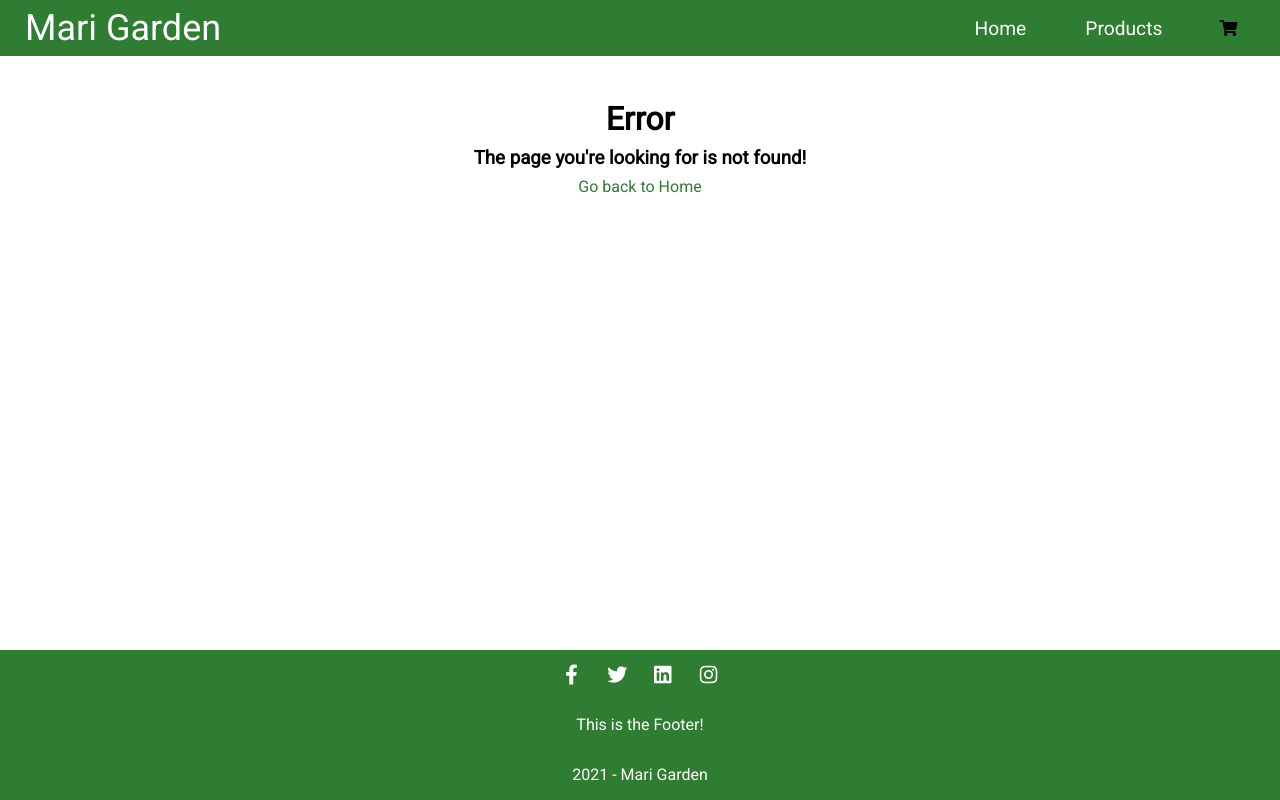
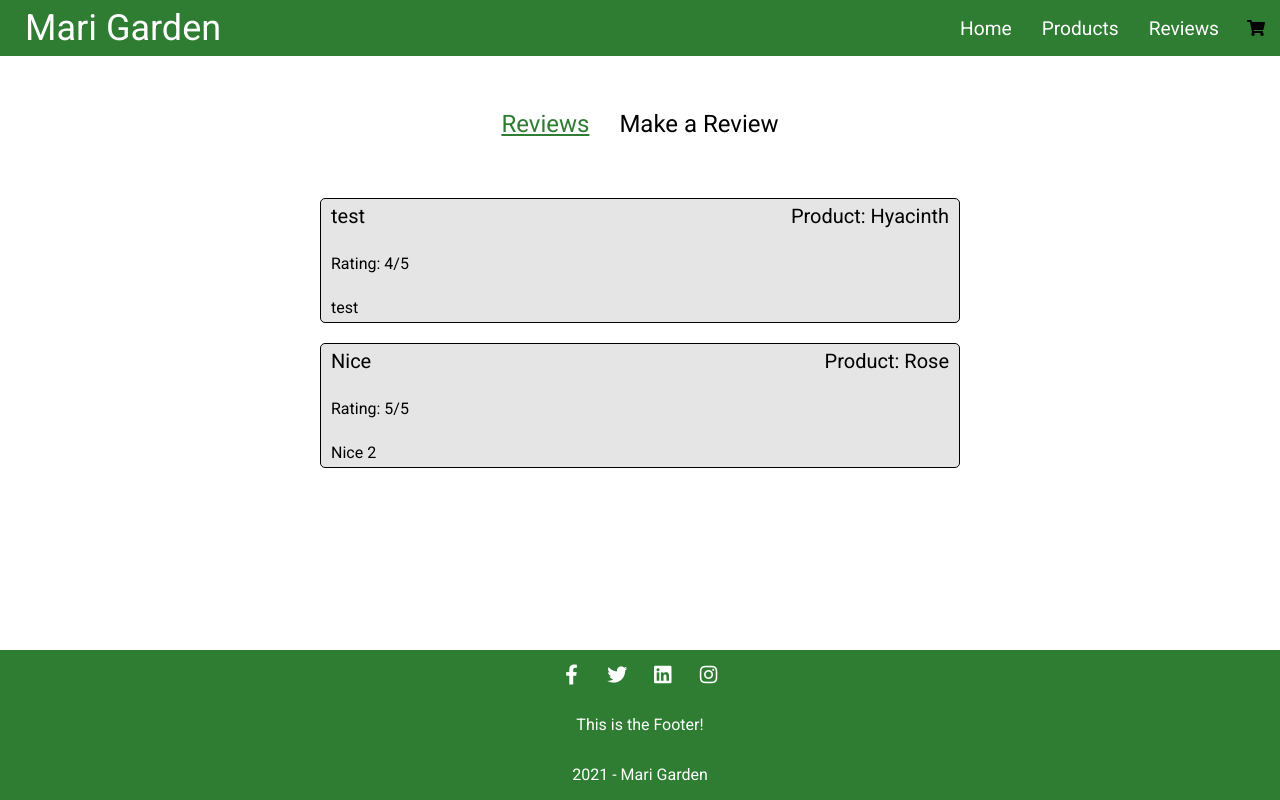
Before and after one commit to AlexandruC213/mariGarden, a Vue app: page /reviews in a window 1280 px wide. Before the commit this address led to /404. Built offline with nearby package versions, Linux system fonts and the light colour scheme; data requests are answered from the project's data file.

Commit message:
Reviews first version

```diff
--- a/db.json
+++ b/db.json
@@ -90,5 +90,21 @@
       "longDesc": "This is just a longer description of the product",
       "image": "https://www.blumigo.de/wp-content/uploads/2015/05/Gerbera-mini-Kimsey-1.jpg"
     }
+  ],
+  "reviews": [
+    {
+      "id": 5427612,
+      "productSelected": "Hyacinth",
+      "title": "test",
+      "description": "test",
+      "rating": "4"
+    },
+    {
+      "id": 5997079,
+      "productSelected": "Rose",
+      "title": "Nice",
+      "description": "Nice 2",
+      "rating": "5"
+    }
   ]
 }
--- /dev/null
+++ b/src/components/DisplayReviews.vue
@@ -0,0 +1,66 @@
+<template>
+  <div>
+    <div class="review" v-for="review in reviews" :key="review.id">
+      <div>
+        <p class="title">{{ review.title }}</p>
+        <p class="product">Product: {{ review.productSelected }}</p>
+      </div>
+      <div>
+        <p class="rating">Rating: {{ review.rating }}/5</p>
+      </div>
+      <div>
+        <p class="description">{{ review.description }}</p>
+      </div>
+    </div>
+  </div>
+</template>
+
+<script>
+import { mapState } from "vuex";
+
+export default {
+  computed: {
+    ...mapState("review", ["reviews"]),
+  },
+  created() {
+    this.$store.dispatch("review/getReviews");
+    console.log(this.reviews);
+  },
+};
+</script>
+
+<style scoped>
+.review {
+  height: 125px;
+  background-color: rgba(0, 0, 0, 0.1);
+  margin-bottom: 20px;
+  border: 1px solid black;
+  border-radius: 5px;
+  display: flex;
+  flex-direction: column;
+  justify-content: space-between;
+}
+
+.review div:first-of-type {
+  display: flex;
+  justify-content: space-between;
+  font-size: 1.25rem;
+  font-weight: 400;
+}
+
+.review div:first-of-type .title {
+  padding: 5px 0 0 10px;
+}
+
+.review div:first-of-type .product {
+  padding: 5px 10px 0 0;
+}
+
+.review .rating {
+  padding-left: 10px;
+}
+
+.review .description {
+  padding: 0 0 5px 10px;
+}
+</style>
--- a/src/components/Header.vue
+++ b/src/components/Header.vue
@@ -9,6 +9,9 @@
       </div>
       <div class="link">
         <router-link :to="{ name: 'products' }">Products</router-link>
+      </div>
+      <div class="link">
+        <router-link :to="{ name: 'reviews' }">Reviews</router-link>
       </div>
       <div class="cart-container">
         <Cart class="cart">
--- /dev/null
+++ b/src/components/MakeReview.vue
@@ -0,0 +1,131 @@
+<template>
+  <div class="form-container">
+    <form @submit.prevent="createReview">
+      <div class="select">
+        <label>Select a Product</label>
+        <select v-model="review.productSelected">
+          <option v-for="prod in allProducts" :key="prod.id">
+            {{ prod.title }}
+          </option>
+        </select>
+      </div>
+
+      <div class="title">
+        <label>Title</label>
+        <input v-model="review.title" type="text" />
+      </div>
+
+      <div class="review">
+        <label>Review</label>
+        <textarea v-model="review.description" type="text" rows="4" />
+      </div>
+
+      <div class="rating">
+        <label>Select Rating</label>
+        <select v-model="review.rating">
+          <option v-for="index in 5" :key="index">{{ index }}</option>
+        </select>
+      </div>
+
+      <button type="Submit">Submit</button>
+    </form>
+  </div>
+</template>
+
+<script>
+export default {
+  props: {
+    allProducts: {
+      type: Array,
+      required: true,
+    },
+  },
+  data() {
+    return {
+      review: this.createFreshReviewObject(),
+    };
+  },
+  methods: {
+    createFreshReviewObject() {
+      const id = Math.floor(Math.random() * 10000000);
+
+      return {
+        id: id,
+        productSelected: "",
+        title: "",
+        description: "",
+        rating: "",
+      };
+    },
+    createReview() {
+      this.$store.dispatch("review/addReview", this.review).then(() => {
+        this.$router.go();
+        this.review = this.createFreshReviewObject();
+      });
+    },
+  },
+};
+</script>
+
+<style scoped>
+.form-container {
+  height: 40vh;
+}
+
+.form-container form {
+  height: 100%;
+  display: flex;
+  flex-direction: column;
+  justify-content: space-between;
+}
+
+.form-container .select,
+.form-container .title,
+.form-container .review,
+.form-container .rating {
+  display: flex;
+  flex-direction: column;
+  font-size: 1.25rem;
+}
+
+.form-container .select select option,
+.form-container .select select,
+.form-container .rating select,
+.form-container .rating select option,
+.form-container .title input,
+.form-container .review textarea {
+  font-size: 1rem;
+}
+
+.form-container .title input,
+.form-container .review textarea {
+  padding: 3px 5px;
+}
+
+.form-container .select select option,
+.form-container .rating select option {
+  text-align: center;
+}
+
+.form-container .title input {
+  outline: none;
+  height: 24px;
+}
+
+.form-container .review textarea {
+  outline: none;
+}
+
+.form-container button {
+  background-color: var(--orange);
+  border: none;
+  padding: 5px 0;
+  font-size: 1.25rem;
+  border-radius: 7px;
+  cursor: pointer;
+}
+
+.form-container button:hover {
+  background-color: rgba(255, 193, 7, 0.8);
+}
+</style>
--- a/src/router/index.js
+++ b/src/router/index.js
@@ -46,6 +46,18 @@ const routes = [
     component: () => import("../views/Checkout.vue"),
   },
   {
+    path: "/reviews",
+    name: "reviews",
+    component: () => import("../views/Reviews.vue"),
+    props: true,
+    beforeEnter(routeTo, routeFrom, next) {
+      store.dispatch("product/getAllProducts").then((allProducts) => {
+        routeTo.params.allProducts = allProducts;
+        next();
+      });
+    },
+  },
+  {
     path: "/404",
     name: "404",
     component: () => import("../views/errors/NotFound.vue"),
--- a/src/services/EventServices.js
+++ b/src/services/EventServices.js
@@ -5,7 +5,7 @@ const apiClient = axios.create({
   withCredentials: false,
   headers: {
     Accept: "apliction/json",
-    "Content-Type": "aplication/json",
+    "Content-Type": "application/json",
   },
   timeout: 10000,
 });
@@ -17,4 +17,13 @@ export default {
   fetchProductDetails(id) {
     return apiClient.get("/products/" + id);
   },
+  fetchAllProducts() {
+    return apiClient.get("/products");
+  },
+  fetchReviews() {
+    return apiClient.get("/reviews");
+  },
+  postReview(review) {
+    return apiClient.post("/reviews", review);
+  },
 };
--- a/src/store/index.js
+++ b/src/store/index.js
@@ -3,6 +3,7 @@ import Vuex from "vuex";
 import * as product from "@/store/modules/product.js";
 import * as cart from "@/store/modules/cart.js";
 import * as notification from "@/store/modules/notification.js";
+import * as review from "@/store/modules/review.js";
 
 Vue.use(Vuex);
 
@@ -11,5 +12,6 @@ export default new Vuex.Store({
     product,
     cart,
     notification,
+    review,
   },
 });
--- a/src/store/modules/product.js
+++ b/src/store/modules/product.js
@@ -4,6 +4,7 @@ export const namespaced = true;
 
 export const state = {
   products: [],
+  allProducts: [],
   product: {},
   numberOfProducts: null,
   perPage: 4,
@@ -18,6 +19,9 @@ export const mutations = {
   },
   SET_NUMBER_OF_PRODUCTS(state, number) {
     state.numberOfProducts = number;
+  },
+  SET_ALL_PRODUCTS(state, allProducts) {
+    state.allProducts = allProducts;
   },
 };
 
@@ -49,6 +53,12 @@ export const actions = {
       });
     }
   },
+  getAllProducts({ commit }) {
+    return EventServices.fetchAllProducts().then((response) => {
+      commit("SET_ALL_PRODUCTS", response.data);
+      return response.data;
+    });
+  },
 };
 
 export const getters = {
--- /dev/null
+++ b/src/store/modules/review.js
@@ -0,0 +1,52 @@
+import EventServices from "../../services/EventServices";
+
+export const namespaced = true;
+
+export const state = {
+  reviews: [],
+  //   review: {},
+};
+
+export const mutations = {
+  SET_REVIEWS(state, reviews) {
+    state.reviews = reviews;
+  },
+  ADD_REVIEW(state, review) {
+    state.reviews.push(review);
+  },
+};
+
+export const actions = {
+  getReviews({ commit }) {
+    console.log("Intra in getReviews");
+    EventServices.fetchReviews()
+      .then((response) => {
+        console.log(response);
+        commit("SET_REVIEWS", response.data);
+      })
+      .catch((error) => {
+        console.log(error.message);
+      });
+  },
+  addReview({ commit, dispatch }, review) {
+    return EventServices.postReview(review)
+      .then(() => {
+        commit("ADD_REVIEW", review);
+        const notification = {
+          type: "success",
+          message: "Your review has been created!",
+        };
+        dispatch("notification/addNotification", notification, { root: true });
+      })
+      .catch((error) => {
+        const notification = {
+          type: "error",
+          message: "There was a problem creating your review: " + error.message,
+        };
+        dispatch("notification/addNotification", notification, { root: true });
+        throw error;
+      });
+  },
+};
+
+export const getters = {};
--- /dev/null
+++ b/src/views/Reviews.vue
@@ -0,0 +1,91 @@
+<template>
+  <div class="container-reviews">
+    <div class="tabs">
+      <span
+        v-for="(tab, index) in tabs"
+        :key="index"
+        :class="currentActiveTab(tab)"
+        @click="changeTab(tab)"
+        >{{ tab }}</span
+      >
+    </div>
+
+    <DisplayReviews v-show="displayTab('Reviews')" class="reviewsTab" />
+
+    <MakeReview
+      v-show="displayTab('Make a Review')"
+      class="makeReview"
+      :allProducts="allProducts"
+    />
+  </div>
+</template>
+
+<script>
+import DisplayReviews from "@/components/DisplayReviews.vue";
+import MakeReview from "@/components/MakeReview.vue";
+
+export default {
+  components: {
+    DisplayReviews,
+    MakeReview,
+  },
+  props: {
+    allProducts: {
+      type: Array,
+      required: true,
+    },
+  },
+  data() {
+    return {
+      tabs: ["Reviews", "Make a Review"],
+      selectedTab: "Reviews",
+    };
+  },
+  methods: {
+    changeTab(currentTab) {
+      this.selectedTab = currentTab;
+    },
+    displayTab(tab) {
+      return this.selectedTab === tab;
+    },
+    currentActiveTab(currentTab) {
+      return {
+        active: this.selectedTab == currentTab,
+      };
+    },
+  },
+};
+</script>
+
+<style scoped>
+.container-reviews {
+  width: 50%;
+  margin: 100px auto;
+}
+
+.container-reviews .tabs {
+  display: flex;
+  justify-content: center;
+}
+
+.container-reviews span {
+  font-size: 1.5rem;
+  font-weight: 500;
+  padding: 10px 15px;
+}
+
+.container-reviews .reviewsTab,
+.container-reviews .makeReview {
+  width: 100%;
+  margin-top: 50px;
+  display: flex;
+  flex-direction: column;
+  justify-content: center;
+  align-items: stretch;
+}
+
+.active {
+  color: var(--green);
+  text-decoration: underline;
+}
+</style>
```
